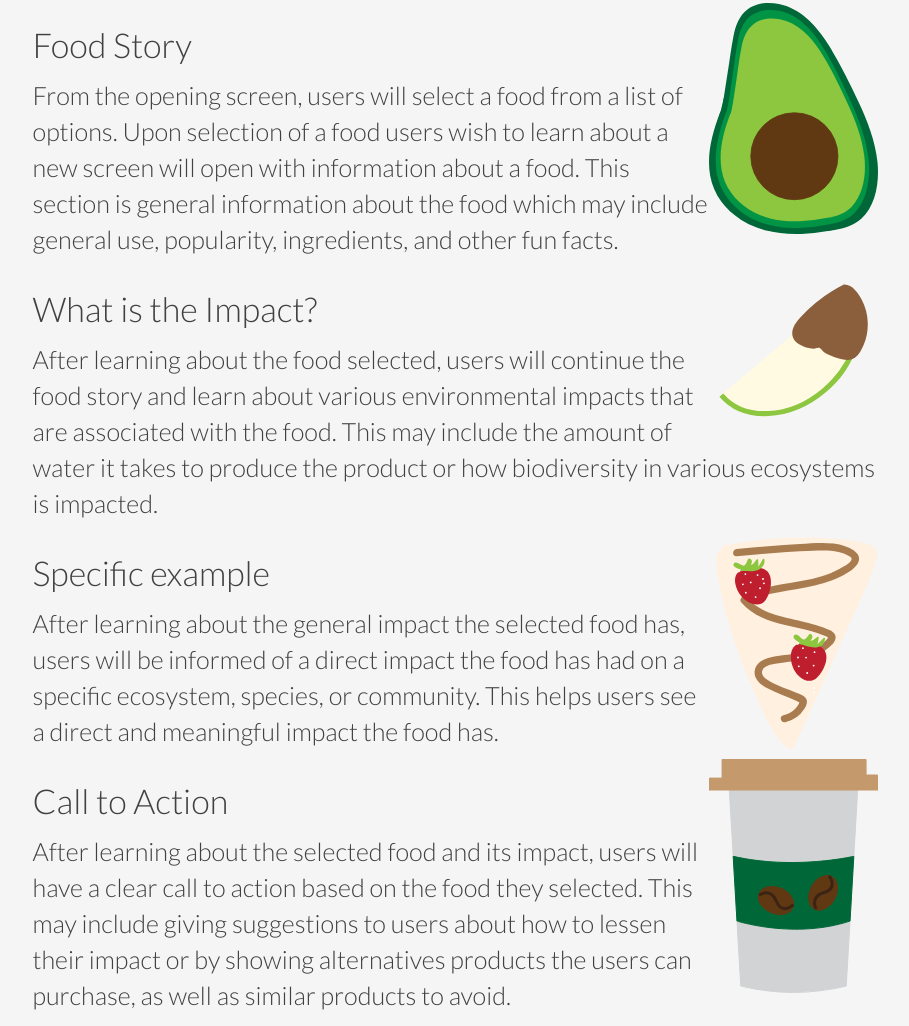
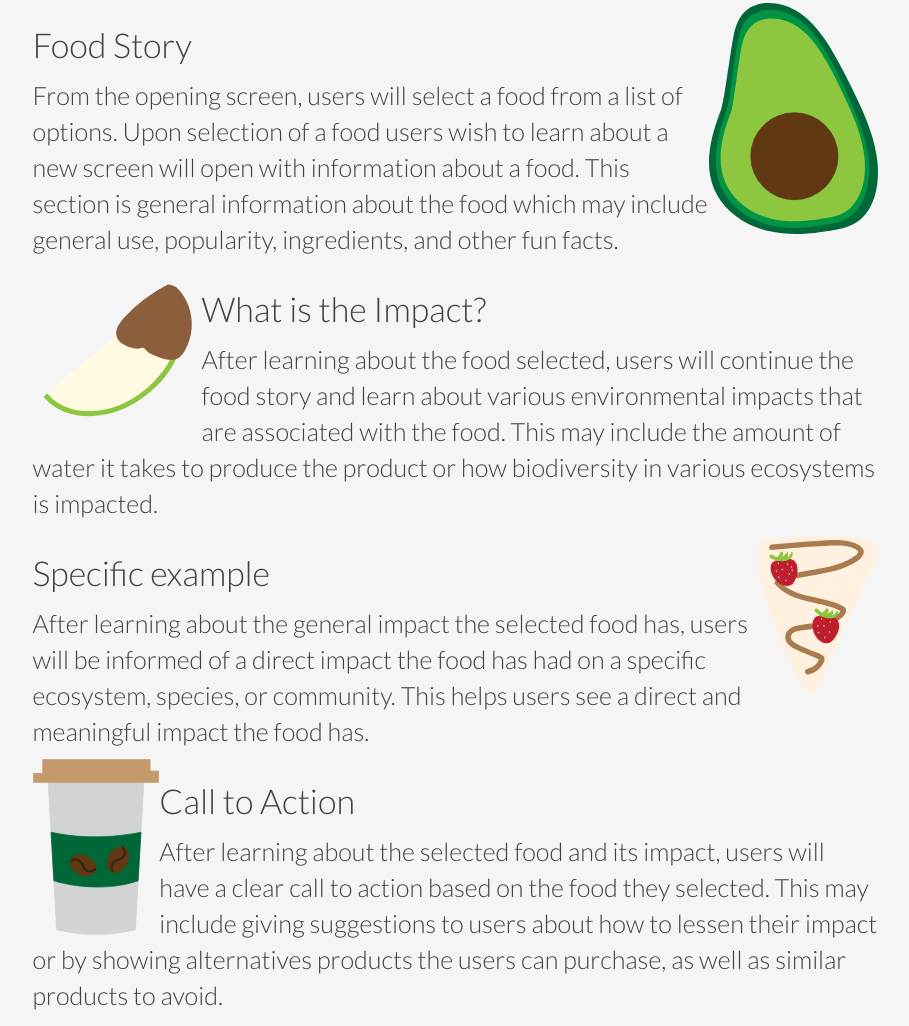
Before and after one commit to caseyahlan/landingpage, a plain HTML site: page index.html in a window 1280 px wide. Shown: the part 1294-2320 px from the top of the page, without its empty margins (185-1094 px from the left). Drawn offline with nearby package versions, Linux system fonts and the light colour scheme.

Commit message:
Placement of images

```diff
--- a/index.html
+++ b/index.html
@@ -104,21 +104,21 @@
             </p>
           </div>
           <div class="clearfix">
-            <img src="img/apple-03.svg" alt="Apple with Nutella" class="pull-right mr-2 responsive-img" height="20%" width="20%">
+            <img src="img/apple-03.svg" alt="Apple with Nutella" class="pull-left mr-2 responsive-img" height="20%" width="20%">
             <h4>What is the Impact?</h4>
             <p class="flow-text">
               After learning about the food selected, users will continue the food story and learn about various environmental impacts that are associated with the food. This may include the amount of water it takes to produce the product or how biodiversity in various ecosystems is impacted.
             </p>
           </div>
           <div class="clearfix">
-            <img src="img/crepe-05.svg" alt="Crepe with Nutella" class="pull-right mr-2 responsive-img" height="20%" width="20%">
+            <img src="img/crepe-05.svg" alt="Crepe with Nutella" class="pull-right mr-2 responsive-img" height="15%" width="15%">
             <h4>Specific example</h4>
             <p class="flow-text">
               After learning about the general impact the selected food has, users will be informed of a direct impact the food has had on a specific ecosystem, species, or community. This helps users see a direct and meaningful impact the food has.
             </p>
           </div>
           <div class="clearfix">
-            <img src="img/coffee.svg" alt="Coffee" class="pull-right mr-2 responsive-img" height="20%" width="20%">
+            <img src="img/coffee.svg" alt="Coffee" class="pull-left mr-2 responsive-img" height="15%" width="15%">
             <h4>Call to Action</h4>
             <p class="flow-text">
               After learning about the selected food and its impact, users will have a clear call to action based on the food they selected. This may include giving suggestions to users about how to lessen their impact or by showing alternatives products the users can purchase, as well as similar products to avoid.
```
